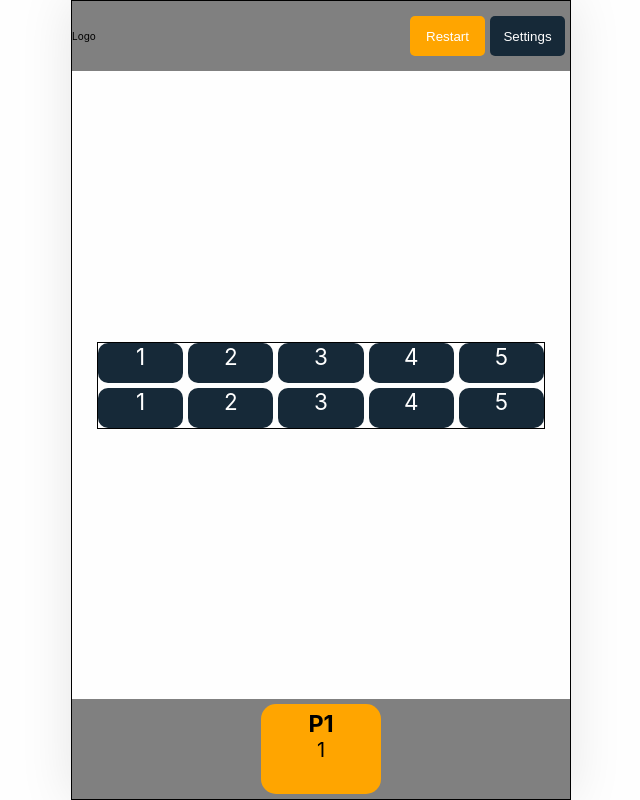
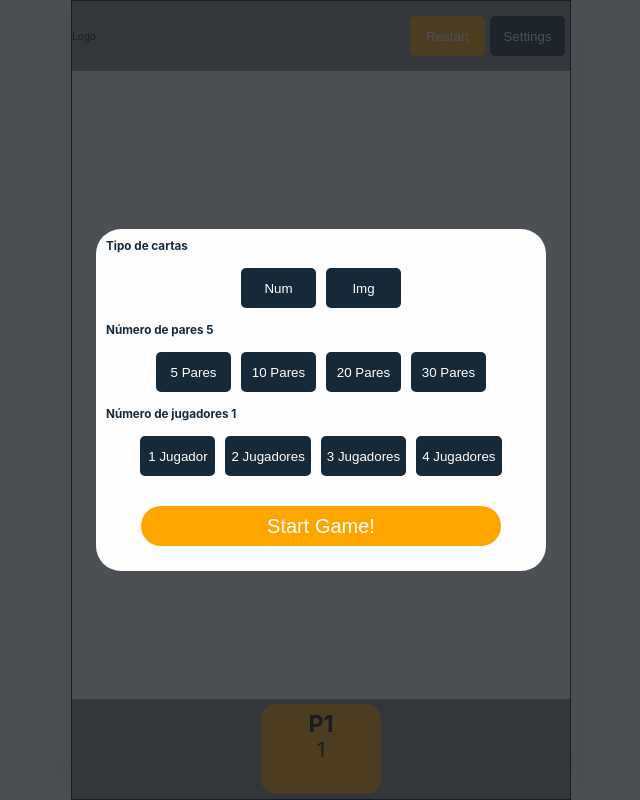
Before and after one commit to BernardoVindex/Memory_Game, a React app: page / in a window 1280 px wide. Shown: the whole page, without its empty margins (319-959 px from the left). Built offline with nearby package versions, Linux system fonts and the light colour scheme.

Commit message:
Fixing bugs

```diff
--- a/src/App.js
+++ b/src/App.js
@@ -39,11 +39,9 @@ export const App = () => {
     startGame,
     setPlayers,
     setOpenModal,
-    setSartGame,
-
+    setStartGame,
     handlerDeck,
     handlerPlayers,
-
     state,
     dispatch,
     } = useAppContext()
@@ -52,8 +50,6 @@ export const App = () => {
   <>
     <GlobalStyles />
     <HeaderApp>
-      {(startGame) && (<Timer />)}
-
       <div>
         Logo
       </div>
@@ -71,14 +67,13 @@ export const App = () => {
       />
     </HeaderApp>
 
-    {(startGame) && (
+    {(!openModal) && (
       <Timer
-        seconds={59}
-      />
-    )}
+        cards={state}
+        players={players}
+    />)}
 
 
-{/********** Con useReducer ***********/}
     <Board
       cards={state}
 
@@ -93,18 +88,17 @@ export const App = () => {
       />
     )}
     />
-{/********** Con useReducer ***********/}
 
 
     {(openModal) && (
       <ModalSection>
         <Settings
-          cards={cards}
+          cards={state}
           openModal={openModal}
           players={players}
-          setCards={setCards}
           setPlayers={setPlayers}
           setOpenModal={setOpenModal}
+          setStartGame={setStartGame}
 
           handlerDeck={handlerDeck}
           handlerPlayers={handlerPlayers}
--- a/src/components/Button/index.js
+++ b/src/components/Button/index.js
@@ -4,10 +4,6 @@ export const Button = ({ value, className, setFunction }) => {
 
   const handlerEvent = () => {
     setFunction(value)
-  }
-
-  const handlerEvent2 = () => {
-    setConfig(value)
   }
 
   return (
--- a/src/components/Seting/index.js
+++ b/src/components/Seting/index.js
@@ -4,8 +4,8 @@ import { SettingsSection, Tittle } from "./styles"
 export const Settings = ({
   cards,
   players,
-  setCards,
   setOpenModal,
+  setStartGame,
   handlerDeck,
   handlerPlayers,
 }) => {
@@ -18,13 +18,11 @@ export const Settings = ({
             className='Num'
             value='Num'
             typeState='typeCards'
-            setFunction={setCards}
           />
           <Button
             className='Img'
             value='Img'
             typeState='typeCards'
-            setFunction={setCards}
           />
         <Tittle>Número de pares {cards.length / 2}</Tittle>
           <Button
@@ -80,7 +78,7 @@ export const Settings = ({
             className='Start Game!'
             value={false}
             typeState='start'
-            setFunction={setOpenModal }
+            setFunction={setOpenModal}
           />
         </SettingsSection>
     </>
--- a/src/components/Timer/index.js
+++ b/src/components/Timer/index.js
@@ -1,18 +1,24 @@
 import { TimeArea } from "./styles"
 import { useState, useEffect } from "react";
 
-export const Timer = ({ seconds }) => {
-  const [timeLeft, setTimeLeft] = useState(seconds);
+export const Timer = ({ cards, player }) => {
+  const [timeLeft, setTimeLeft] = useState(0);
+
+  const intervalId = setInterval(() => {
+    setTimeLeft((t) => t + 1)
+  }, 1000);
 
   useEffect(() => {
-    const intervalId = setInterval(() => {
-      setTimeLeft((t) => t - 1)
-    }, 1000);
+    //console.log(timeLeft)
+
+    (cards.some((card) => card.matched == false))
+      ? console.log('faltan cartas por emparejar')
+      : clearInterval(intervalId)//console.log('se han emparejado todas las cartas')
 
     return () => clearInterval(intervalId);
-  }, [timeLeft]);
+  }, [cards]);
 
-  if (!timeLeft) setTimeLeft('Time is Over ')
+
 
   return (
     <TimeArea>
--- a/src/useAppContext.js
+++ b/src/useAppContext.js
@@ -16,6 +16,19 @@ const initialState = [
 const reducer = (state, action) => {
   const newSate = [...state]
   switch (action.type) {
+    case 'newDeck':
+      newSate.length = 0
+      for (let i = action.payload; i > 0; i--) {
+        newSate.push({value: i, fliped: false, matched:false})
+      }
+
+      newSate.forEach( (card, i) =>
+        newSate.unshift({value: i+1 , fliped: false, matched:false})
+      )
+
+      newSate.sort(() => Math.random() - 0.5)
+
+    return newSate
     case 'flip':
       newSate[action.ID].fliped = !action.fliped
       return newSate
@@ -42,25 +55,14 @@ export const useAppContext = () => {
     {playerNum: 1, moves: 0, pairs: 1, time: 0, onMach: true }
   ])
 
-  const [openModal, setOpenModal] = useState(false)
+  const [openModal, setOpenModal] = useState(true)
 
-  const [startGame, setSartGame] = useState(false)
+  const [startGame, setStartGame] = useState(false)
 
   const handlerDeck = (value) => {
-    const sortedDeck = []
-    for (let i = value; i > 0; i--){
-        sortedDeck.push([value])
-    }
-
-    sortedDeck.forEach( (card, i) =>
-      sortedDeck.unshift([value])
-    )
-
-    sortedDeck.sort(() => Math.random() - 0.5)
-    setOpenModal(false)
-    setCards(sortedDeck)
+    dispatch({ type: 'newDeck', payload: value})
+    //setOpenModal(false)
   }
-
 
   const handlerPlayers = (value) => {
     const party = []
@@ -69,7 +71,6 @@ export const useAppContext = () => {
     }
    setPlayers(party)
   }
-
 
   const evalPairFliped = (pairFliped) => {
     (pairFliped[0].value === pairFliped[1].value)
@@ -91,7 +92,7 @@ export const useAppContext = () => {
     startGame,
     setPlayers,
     setOpenModal,
-    setSartGame,
+    setStartGame,
 
     handlerDeck,
     handlerPlayers,
```
